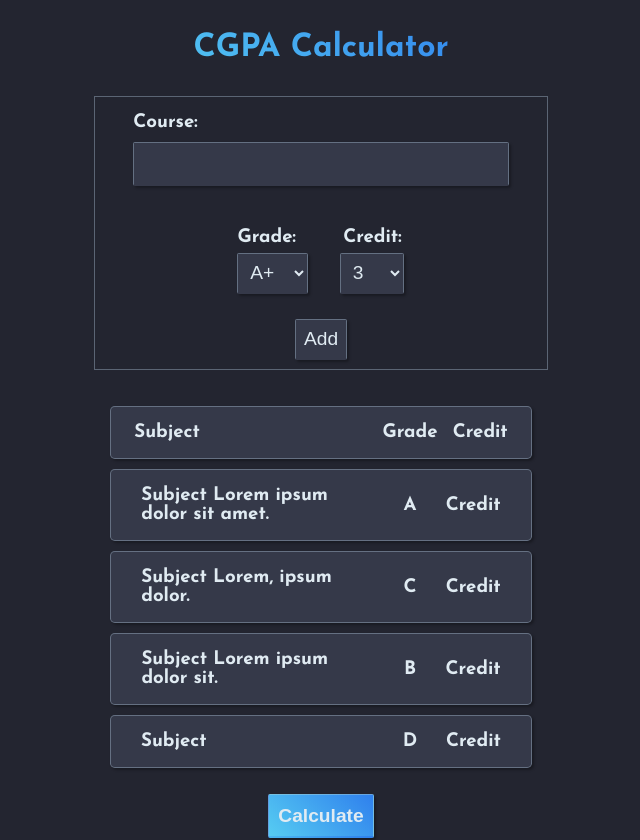
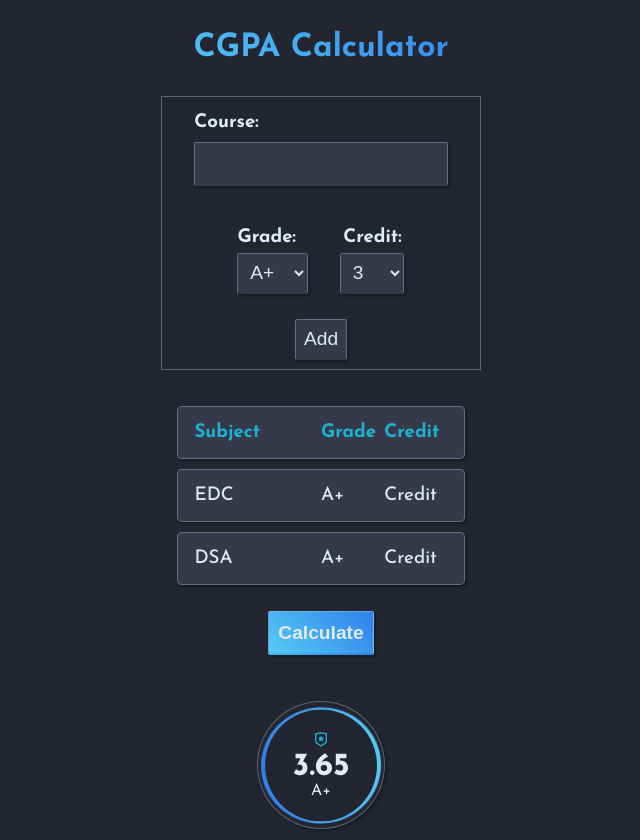
Before and after one commit to ahnayef/cgpa-calculator-v2, a Next.js app: page / in a window 1280 px wide. Shown: the top 840 px of the page, without its empty margins (319-959 px from the left). Built offline with nearby package versions, Linux system fonts and the light colour scheme; a web font is replaced by a local one.

Commit message:
Update page module CSS to include width and background color

```diff
--- a/app/page.module.css
+++ b/app/page.module.css
@@ -117,6 +117,7 @@
     flex-direction: column;
     margin-top: 10px;
     padding: 1em;
+    width: 100%;
 }
 
 .subList .sub {
@@ -126,15 +127,35 @@
     flex-direction: row;
     margin-top: 10px;
     padding: 1em;
-    background-color: #353949;
+    background-color: var(--background-light);
     width: 100%;
     border: 0.5px solid #a2b6ca70;
     box-shadow: rgba(0, 0, 0, 0.30) 1.95px 1.95px 2.6px;
     border-radius: 0.3em;
+    /* gap: 1.5em; */
+}
+.sub:nth-child(1){
+    background-color: var(--background-light);
+}
+.sub:nth-child(1) h3{
+    font-weight: bold;
+    color: var(--primary);
+}
+
+.sub h3{
+    font-weight: 500;
 }
 
 .sub h3:nth-child(1) {
-    width: 60%;
+    width: 50%;
+}
+
+.sub h3:nth-child(2) {
+    width: 25%;
+}
+
+.sub h3:nth-child(3) {
+    width: 25%;
 }
 
 .calculate button {
--- a/app/page.tsx
+++ b/app/page.tsx
@@ -3,9 +3,7 @@
 import { useEffect, useRef, useState } from 'react';
 import styles from './page.module.css'
 import { RiShieldStarLine } from "react-icons/ri";
-// import {Josefin_Sans} from "next/font/google";
 
-// const josefinSans = Josefin_Sans({ subsets: ['latin'] });
 
 export default function Home() {
 
@@ -96,25 +94,19 @@ export default function Home() {
           </div>
 
           <div className={styles.sub}>
-            <h3>Subject Lorem ipsum dolor sit amet.</h3>
-            <h3>A</h3>
+            <h3>EDC</h3>
+            <h3>A+</h3>
             <h3>Credit</h3>
           </div>
+
           <div className={styles.sub}>
-            <h3>Subject Lorem, ipsum dolor.</h3>
-            <h3>C</h3>
+            <h3>DSA</h3>
+            <h3>A+</h3>
             <h3>Credit</h3>
           </div>
-          <div className={styles.sub}>
-            <h3>Subject Lorem ipsum dolor sit.</h3>
-            <h3>B</h3>
-            <h3>Credit</h3>
-          </div>
-          <div className={styles.sub}>
-            <h3>Subject</h3>
-            <h3>D</h3>
-            <h3>Credit</h3>
-          </div>
+
+
+
         </div>
 
         <div className={styles.calculate}>
```
